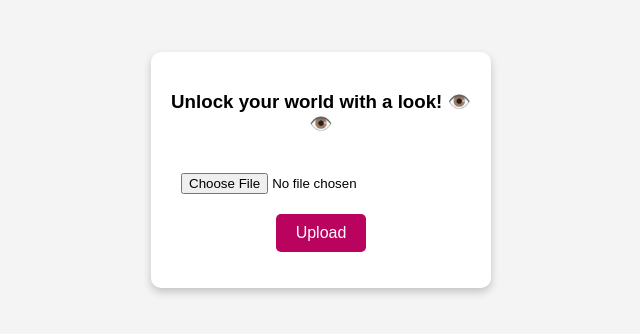
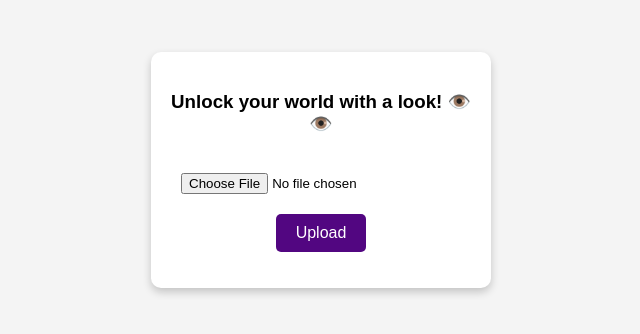
Before and after one commit to bayan-j/ATRS, a plain HTML site: page index.html in a window 1280 px wide. Shown: the part 230-564 px from the top of the page, without its empty margins (319-959 px from the left). Drawn offline with Linux system fonts and the light colour scheme.

Commit message:
change_color

```diff
--- a/index.html
+++ b/index.html
@@ -38,7 +38,7 @@
         }
 
         button {
-            background-color: #ba035e;
+            background-color: #520681;
             color: white;
             border: none;
             padding: 10px 20px;
@@ -49,7 +49,7 @@
         }
 
         button:hover {
-            background-color: #9e3e4e;
+            background-color: #743696;
         }
 
         p {
```
